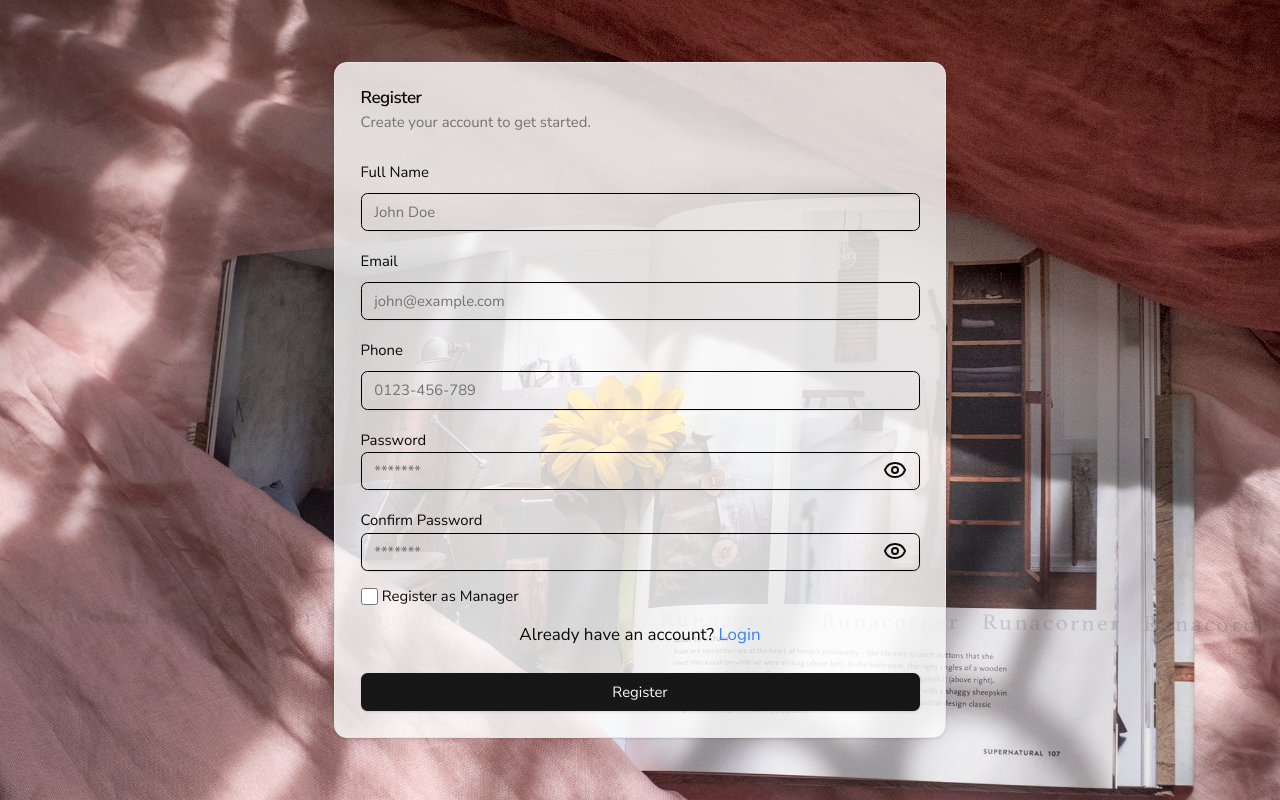
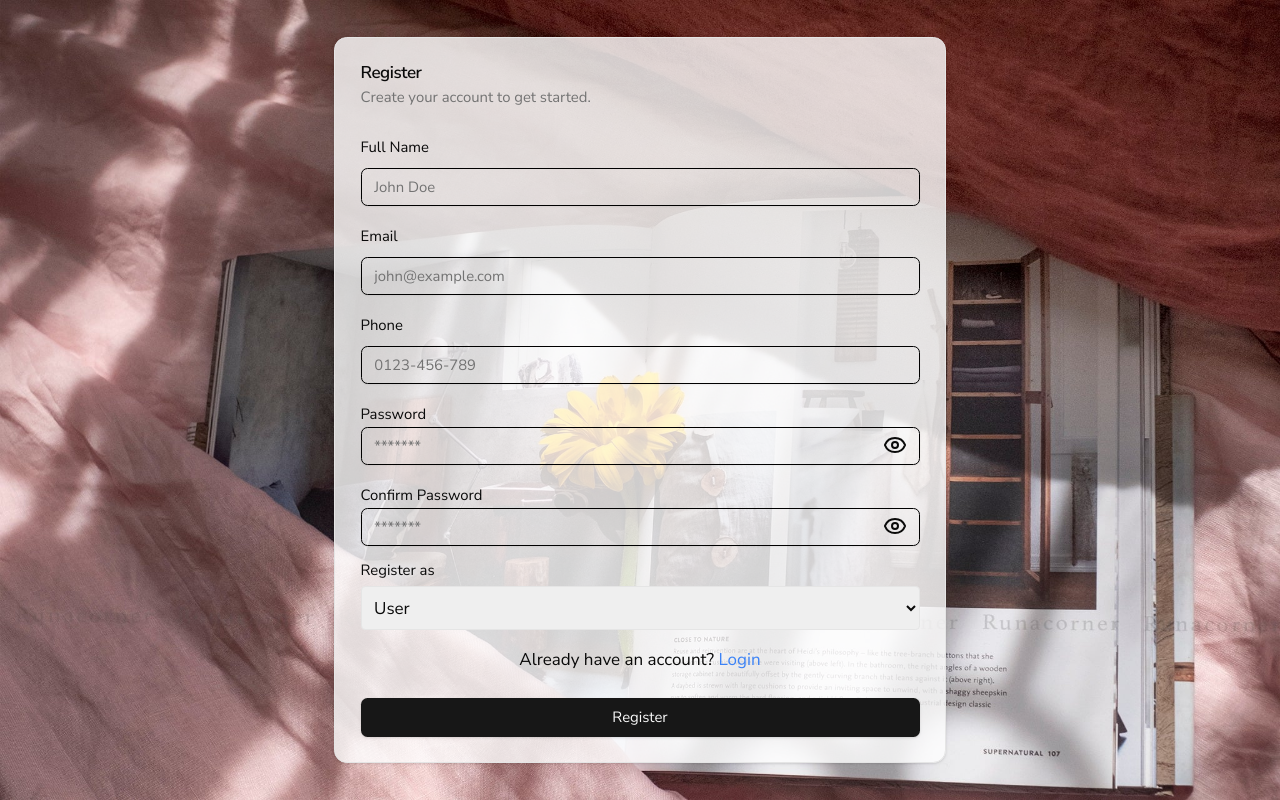
Before and after one commit to haruki-1/SEP490, a Next.js app in the folder FE/: page /auth/register in a window 1280 px wide. Built offline with nearby package versions, Linux system fonts and the light colour scheme; no server answers.

Commit message:
Update node module mapbox và react map gl

```diff
--- a/FE/pages/auth/login.js
+++ b/FE/pages/auth/login.js
@@ -130,11 +130,16 @@ export default function LoginForm() {
 							{errors.password && <p className='text-sm text-red-500'>{errors.password.message}</p>}
 						</div>
 						<div className='text-sm'>
+							<Button className='background-white' >Login as staff{' '}
+							</Button>
+						</div>
+						<div className='text-sm'>
 							Don't have an account?{' '}
 							<Link href='/auth/register' className='text-blue-500 hover:underline'>
 								Register
 							</Link>
 						</div>
+
 					</CardContent>
 					<CardFooter className='flex flex-col'>
 						<Button type='submit' className='w-full' disabled={loading}>
--- a/FE/pages/auth/register.js
+++ b/FE/pages/auth/register.js
@@ -14,7 +14,7 @@ import { useRouter } from 'next/navigation';
 import { Eye, EyeOff } from 'lucide-react';
 
 export default function RegisterForm() {
-	const [isManager, setIsManager] = useState(false);
+	const [role, setRole] = useState('user');
 	const [loading, setLoading] = useState(false);
 	const [showPassword, setShowPassword] = useState(false);
 	const [showConfirmPassword, setShowConfirmPassword] = useState(false);
@@ -37,7 +37,7 @@ export default function RegisterForm() {
 				},
 				body: JSON.stringify({
 					...data,
-					roleId: isManager ? 2 : 1,
+					roleId: role == 'manager' ? 2 : role =='staff' ? 3 : role == 'user' ? 4 : 1,
 				}),
 			});
 
@@ -177,16 +177,13 @@ export default function RegisterForm() {
 							</div>
 
 							<div className='relative space-y-2'>
-								<Label className='flex items-center gap-1'>
-									<input
-										type='checkbox'
-										className='px-2 size-4'
-										onChange={() => setIsManager(!isManager)}
-									/>
-									Register as Manager
-								</Label>
+								<Label className='flex items-center gap-1'>Register as</Label>
+									<select className='w-full p-2 border rounded' value={role} onChange={(e) => setRole(e.target.value)}>
+                                    <option value='user'>User</option>
+                                    <option value='staff'>Staff</option>
+                                    <option value='manager'>Manager</option>
+                                </select>
 							</div>
-
 							<div className='mt-4 text-center'>
 								<p>
 									Already have an account?{' '}
```
Also changed, not shown: 1 other file (tests, documents, lock files or other folders).
